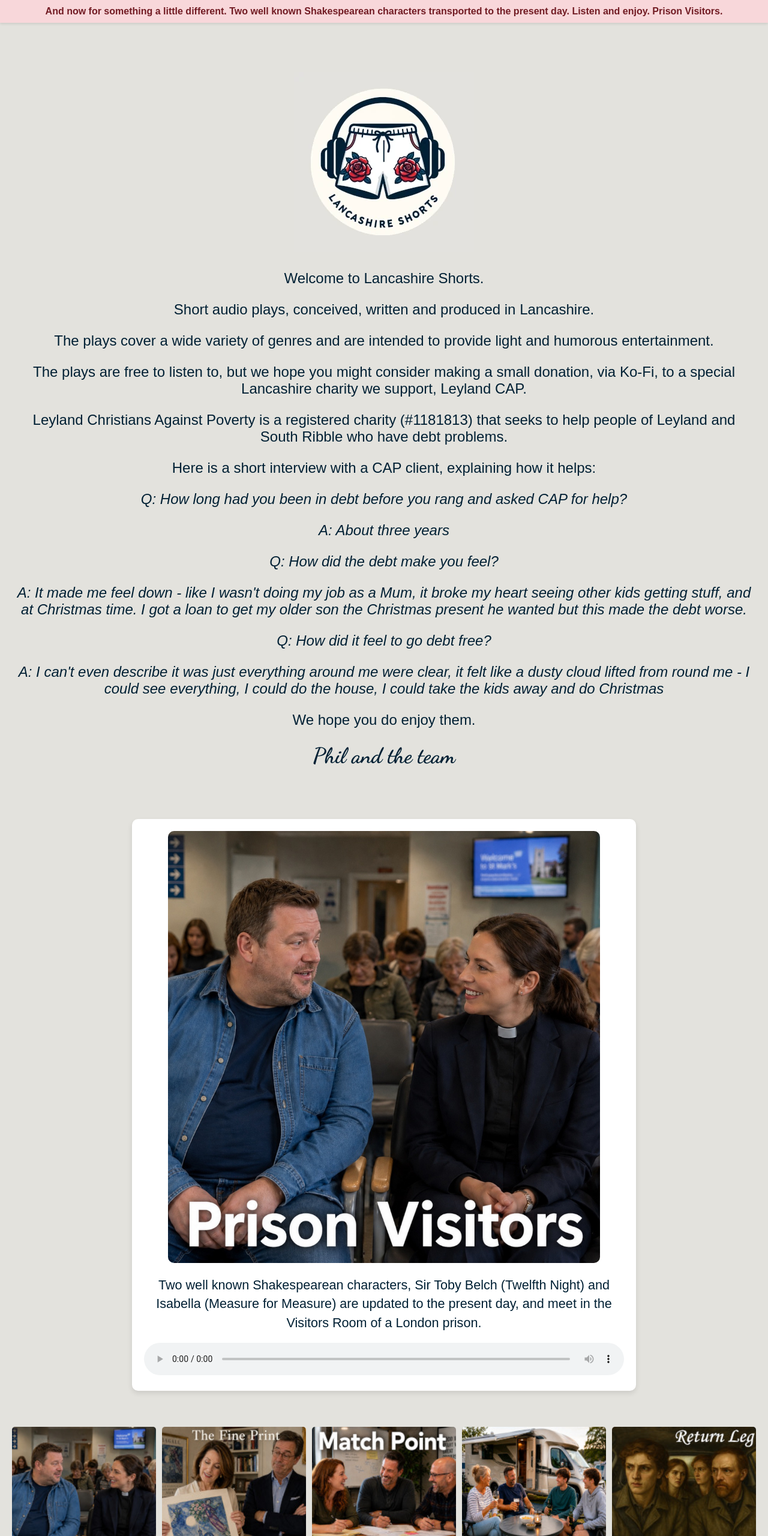
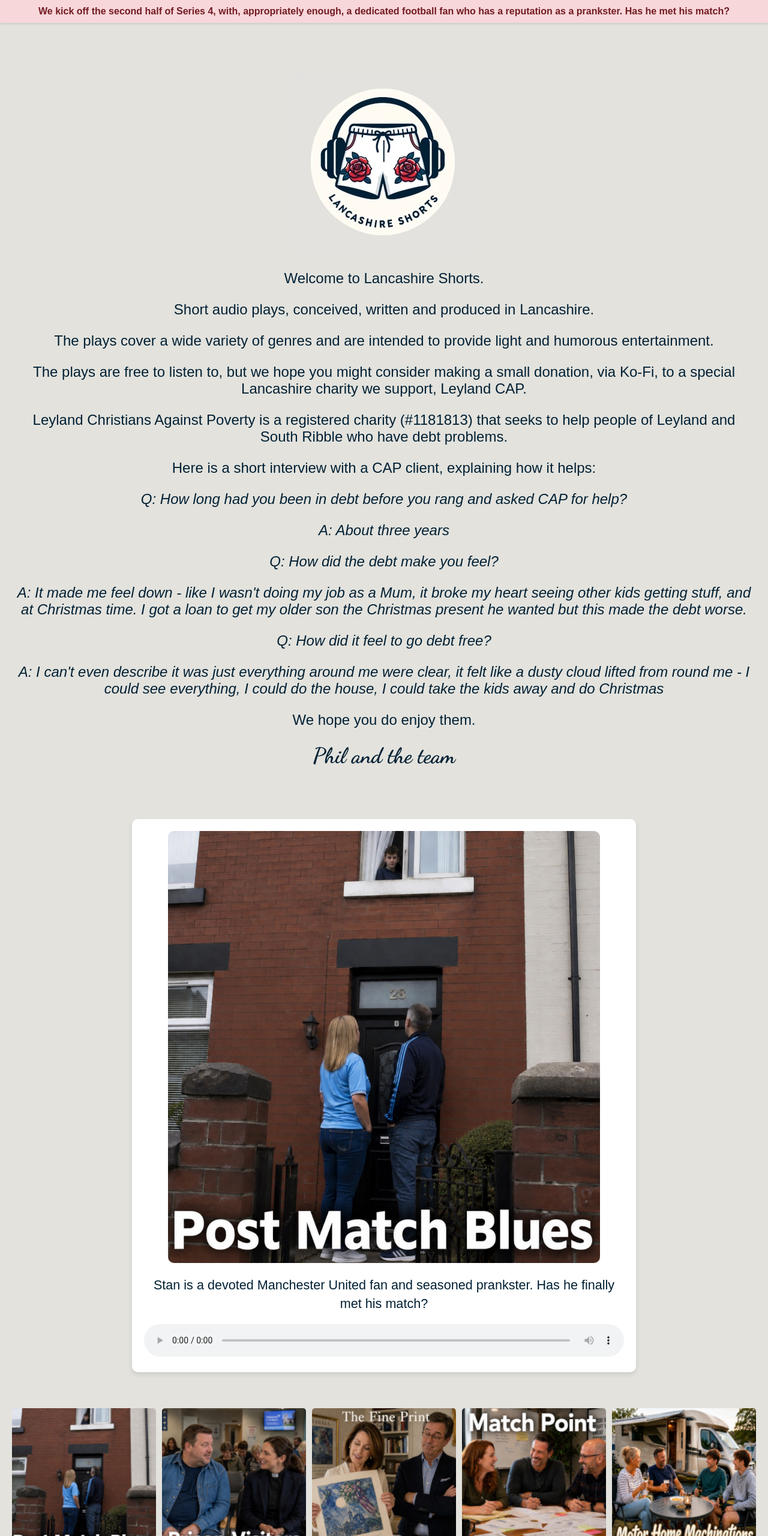
Before and after one commit to samgulf/lancashire_shorts, a plain HTML site: page index.html in a window 1280 px wide. Shown: the top 2560 px of the page at 60% size. Drawn offline with Linux system fonts and the light colour scheme.

Commit message:
feat: Add Post Match Blues

```diff
--- a/index.html
+++ b/index.html
@@ -13,7 +13,7 @@
 </head>
 <body>
 <div class="announcement-banner">
-    And now for something a little different. Two well known Shakespearean characters transported to the present day. Listen and enjoy. Prison Visitors.
+    We kick off the second half of Series 4, with, appropriately enough, a dedicated football fan who has a reputation as a prankster. Has he met his match?
 </div>
 <header>
 <img alt="Website Logo" src="images/Lancashire Shorts Logo small.webp"/>
@@ -33,13 +33,16 @@
 <p><span class="handwriting">Phil and the team</span></p>
 </header>
 <div class="showcase-player" id="showcase-player">
-<img alt="Showcase Image" id="showcase-image" src="images/Prison Visitors.jpg"/><p class="showcase-logline" id="showcase-logline">Two well known Shakespearean characters, Sir Toby Belch (Twelfth Night) and Isabella (Measure for Measure) are updated to the present day, and meet in the Visitors Room of a London prison.</p>
+<img alt="Showcase Image" id="showcase-image" src="images/Post Match Blues.jpg"/><p class="showcase-logline" id="showcase-logline">Stan is a devoted Manchester United fan and seasoned prankster. Has he finally met his match?</p>
 <audio controls="" id="showcase-audio">
-<source src="audio/Prison Visitors.mp3" type="audio/mpeg"/>
+<source src="audio/Post Match Blues.mp3" type="audio/mpeg"/>
         Your browser does not support the audio element.
     </audio>
 </div>
 <div class="grid-container">
+<div class="grid-item">
+<img alt="Post Match Blues" data-audio="audio/Post Match Blues.mp3" data-full="images/Post Match Blues.jpg" data-logline="Stan is a devoted Manchester United fan and seasoned prankster. Has he finally met his match?" src="images/thumbnails/Post Match Blues.jpg"/>
+</div>
 <div class="grid-item">
 <img alt="Prison Visitors" data-audio="audio/Prison Visitors.mp3" data-full="images/Prison Visitors.jpg" data-logline="Two well known Shakespearean characters, Sir Toby Belch (Twelfth Night) and Isabella (Measure for Measure) are updated to the present day, and meet in the Visitors Room of a London prison." src="images/thumbnails/Prison Visitors.jpg"/>
 </div>
```
Also changed, not shown: images/Post Match Blues.jpg (added), images/thumbnails/Post Match Blues.jpg (added), 1 other file.
